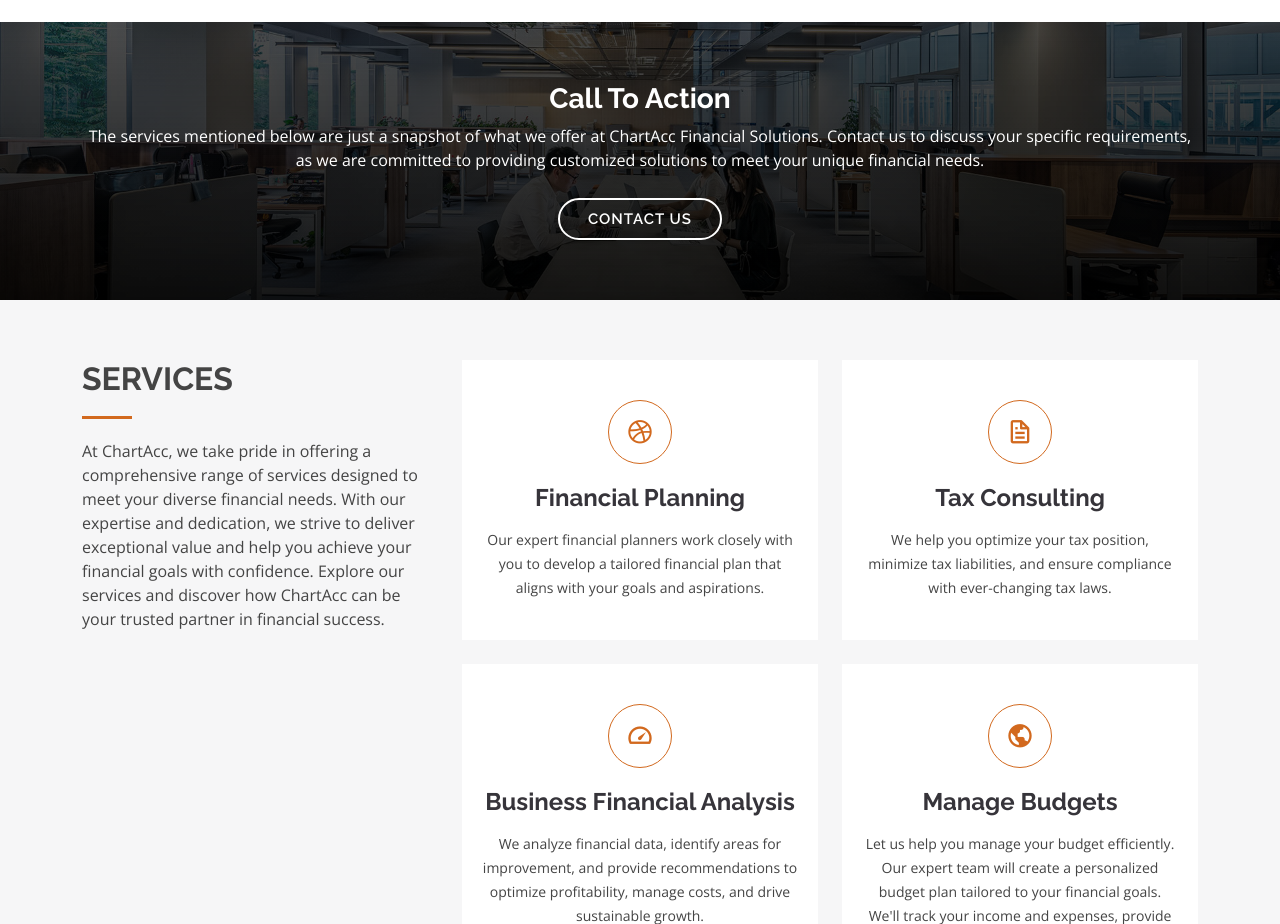
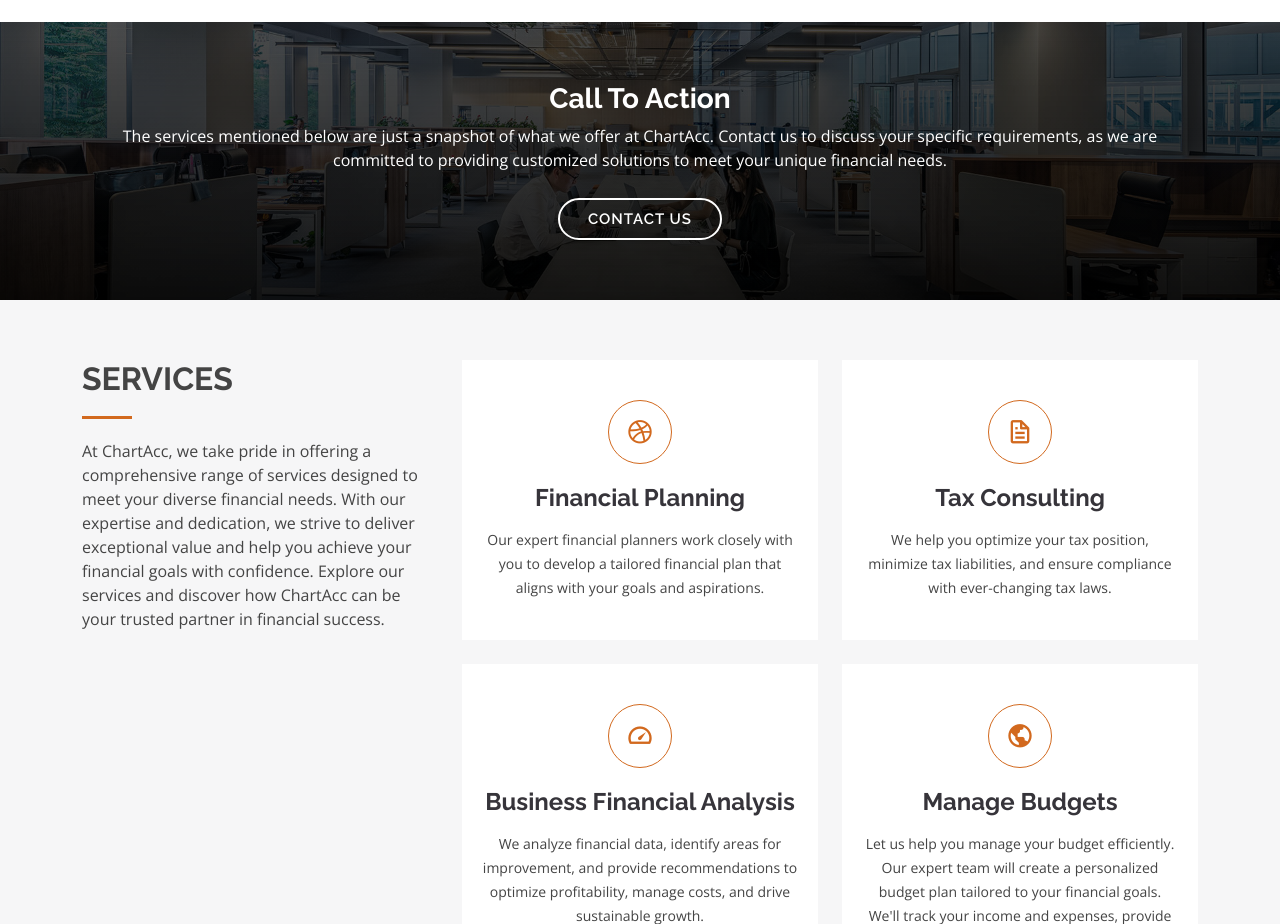
Before and after one commit to ParasChaturvedi/ChartAcc-Financial-Solutions, a plain HTML site: page index.html in a window 1280 px wide. Shown: the part 2000-2924 px from the top of the page. Drawn offline with nearby package versions, Linux system fonts and the light colour scheme.

Commit message:
Update index.html

```diff
--- a/index.html
+++ b/index.html
@@ -262,7 +262,7 @@
           <div class="text-center" data-aos="zoom-in">
             <h3>Call To Action</h3>
             <p>
-              The services mentioned below are just a snapshot of what we offer at ChartAcc Financial Solutions. Contact us to discuss your specific requirements, as we are committed to providing customized solutions to meet your unique financial needs.
+              The services mentioned below are just a snapshot of what we offer at ChartAcc. Contact us to discuss your specific requirements, as we are committed to providing customized solutions to meet your unique financial needs.
             </p>
             <a class="cta-btn" href="#contact">Contact Us</a>
           </div>
```
